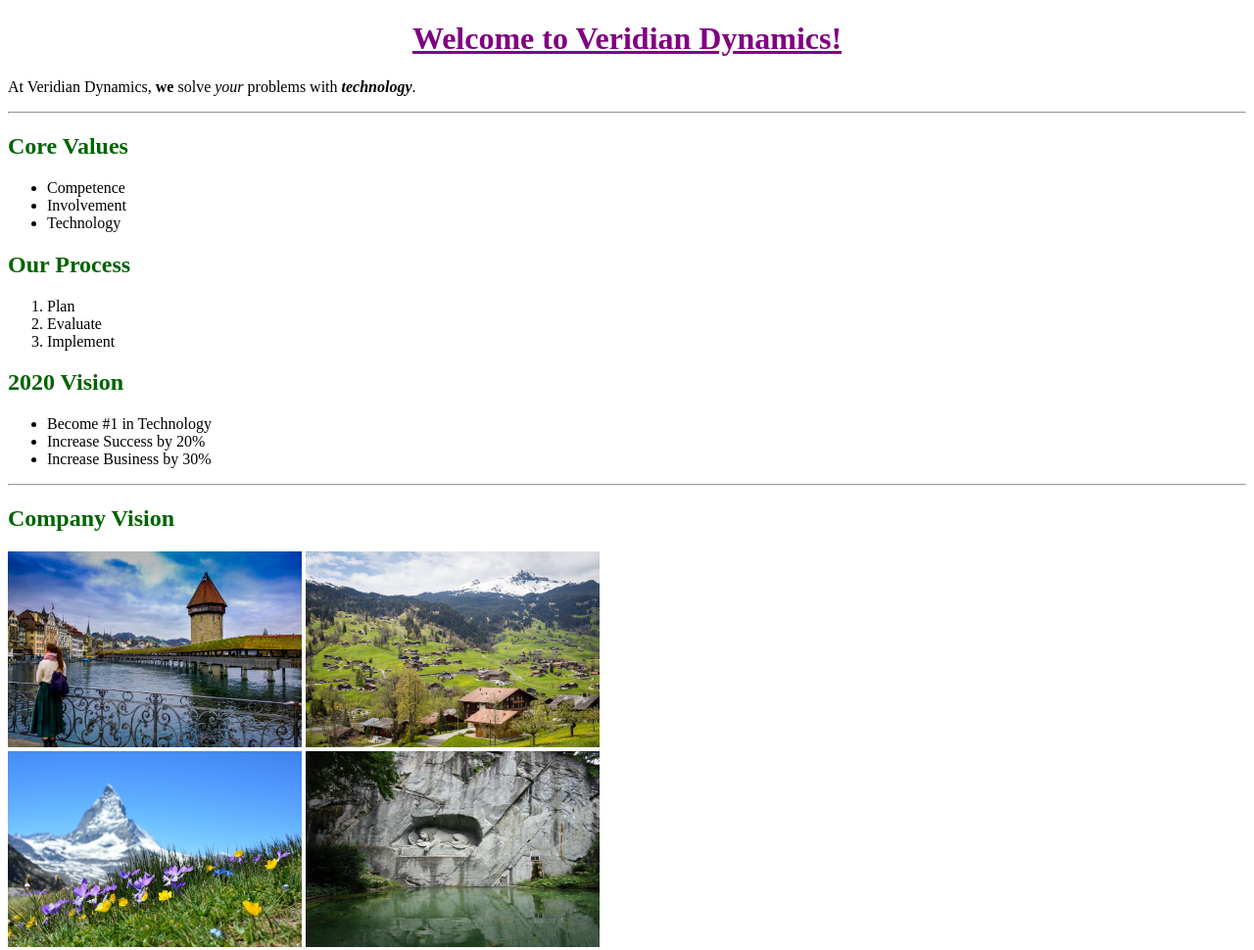
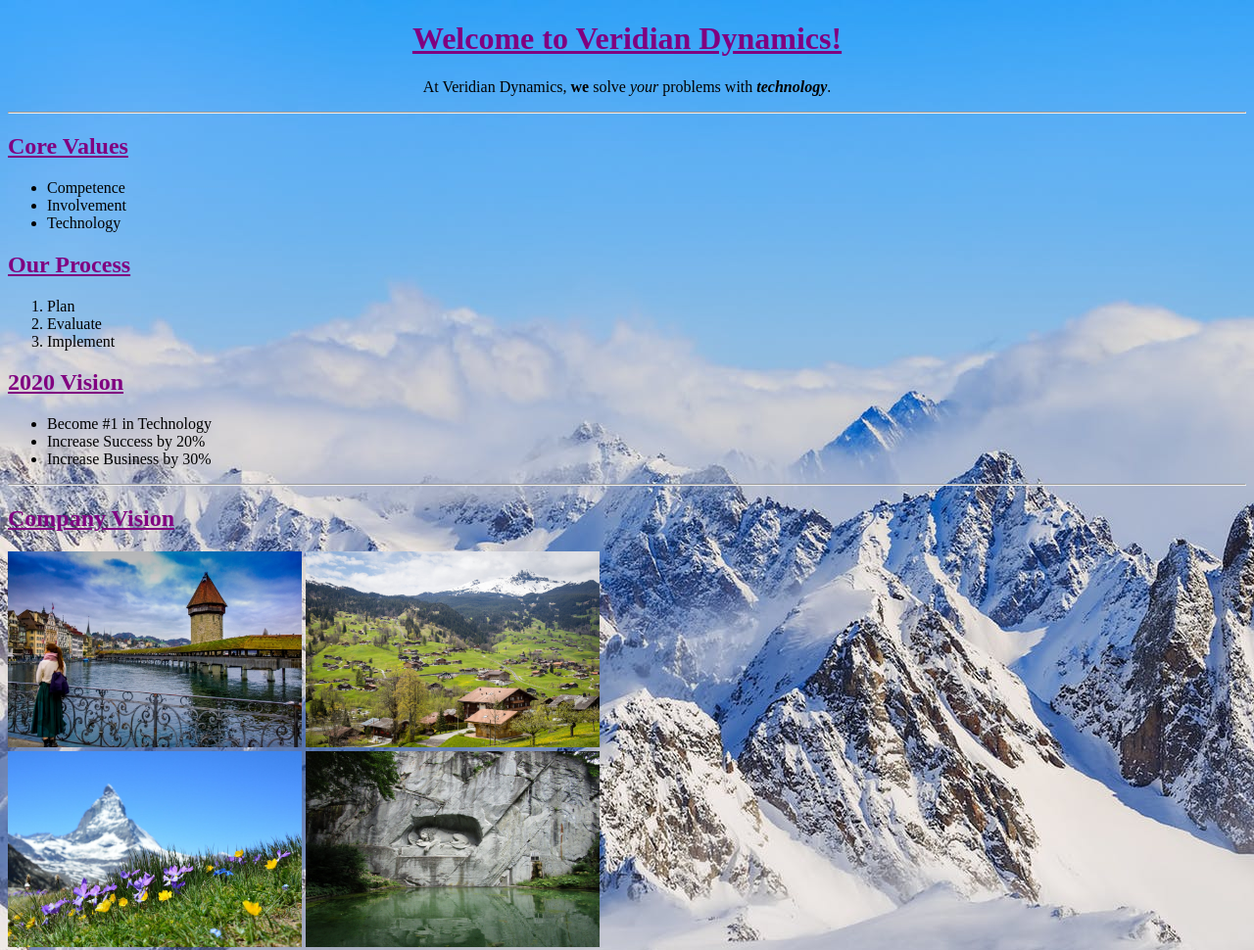
Before and after one commit to cadenajohn85/codeup-web-exercises, a plain HTML site: page welcome.html in a window 1280 px wide. Shown: the top 970 px of the page at 98% size. Drawn offline with Linux system fonts and the light colour scheme.

Commit message:
add assets for updated welcome.html (css version)

```diff
--- a/css/style.css
+++ b/css/style.css
@@ -1,9 +1,23 @@
-h1, h2, h3, h4, h5, h6 {
-    color:darkgreen;
+body {
+    /*Desired BG image works using localhost address*/
+    /*background-image: url('http://localhost:63342/codeup-web-exercises/img/switz-bg.jpeg');*/
+
+
+    background-image: url('http://localhost:63342/codeup-web-exercises/img/switz-bg.jpeg');
+    background-color: #fac3f8;
+
 }
 
-.fancy-header {
+h1, h2, h3, h4, h5, h6 {
     color: purple;
     text-decoration: underline;
+}
+
+.main-header {
     text-align: center;
 }
+
+/* Left-over styling from previous version */
+/*.fancy-header {*/
+/*    color: purple;*/
+/*}*/
--- a/welcome.html
+++ b/welcome.html
@@ -7,7 +7,7 @@
     </head>
     <body>
 
-        <header id="top">
+        <header id="top" class="main-header">
             <h1 class="fancy-header">Welcome to Veridian Dynamics!</h1>
             <p>At Veridian Dynamics, <strong>we</strong> solve <em>your</em> problems with <strong><em>technology</em></strong>.</p>
         </header>
```
Also changed, not shown: img/switz-bg.jpeg (added).
